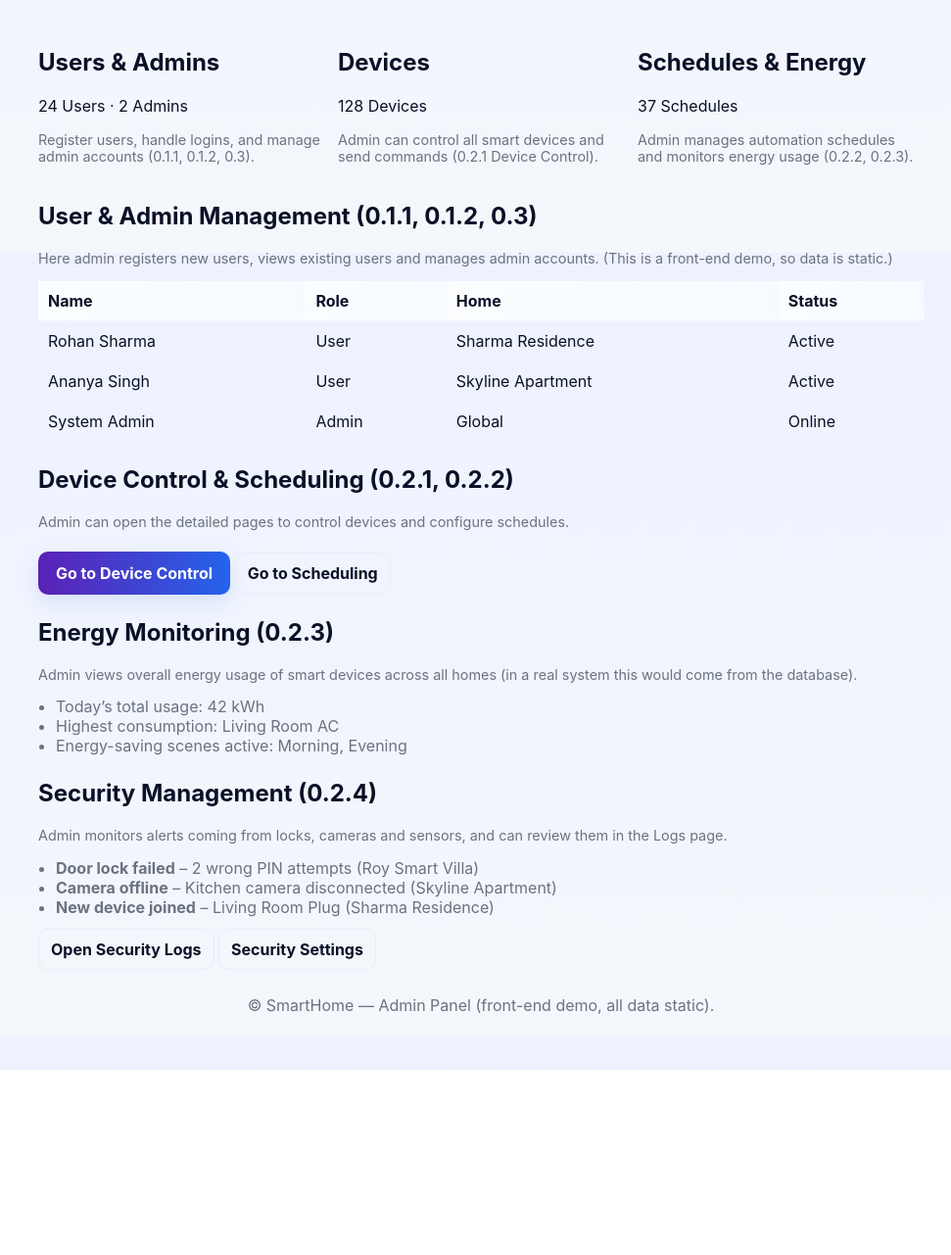
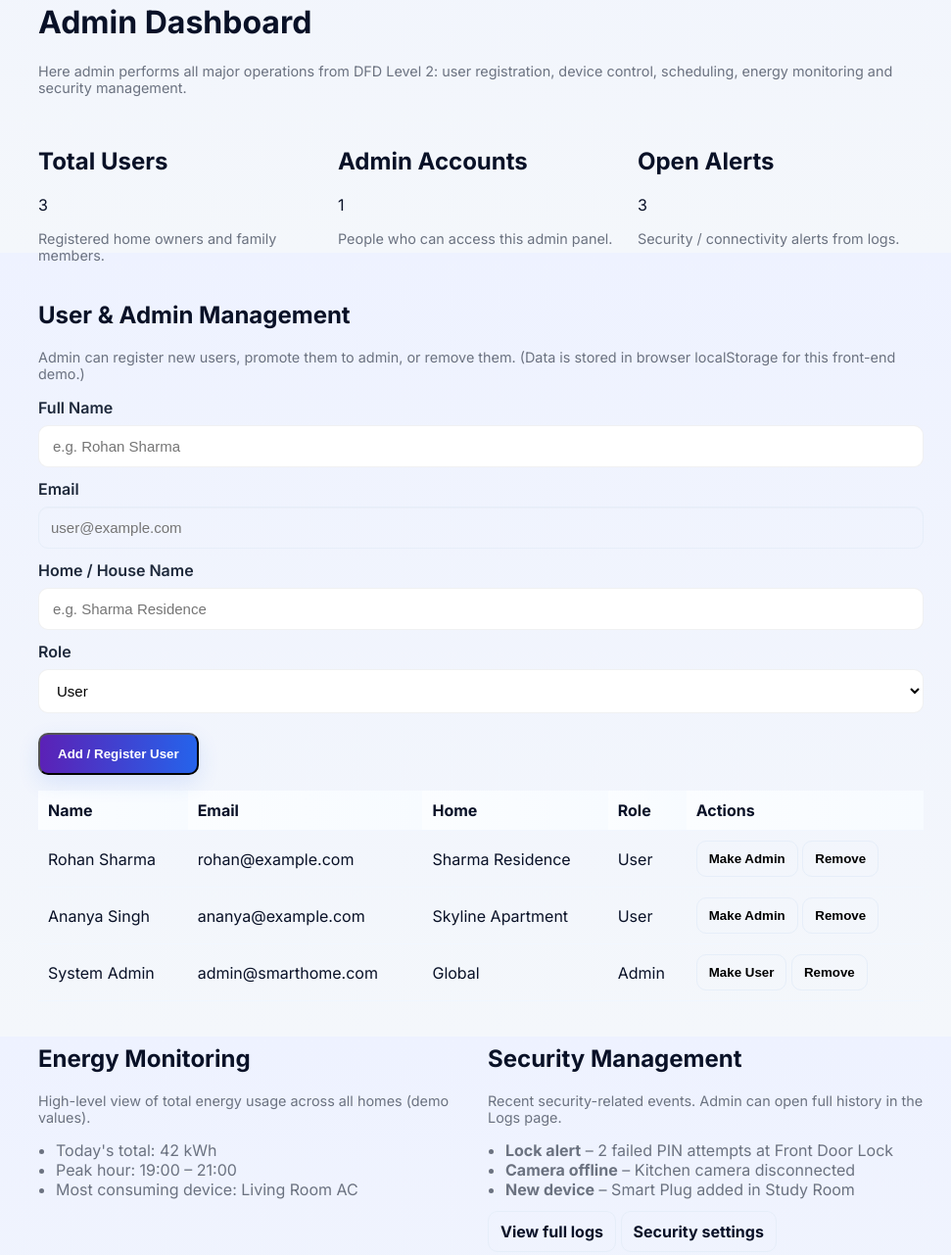
Before and after one commit to tuhitroy02/Smart-Home, a plain HTML site: page admin-dashboard.html in a window 1280 px wide. Shown: the part 542-1823 px from the top of the page at 98% size, without its empty margins (309-1280 px from the left). Before the commit the page ends 1634 px from the top, so only its background shows below. Drawn offline with Linux system fonts and the light colour scheme.

Commit message:
Update admin-dashboard.html

```diff
--- a/admin-dashboard.html
+++ b/admin-dashboard.html
@@ -4,13 +4,12 @@
   <meta charset="UTF-8">
   <title>SmartHome – Admin Dashboard</title>
   <meta name="viewport" content="width=device-width, initial-scale=1.0">
-
-  <!-- reuse your existing styles -->
   <link rel="stylesheet" href="styles.css">
+  <link href="https://fonts.googleapis.com/css2?family=Inter:wght@400;500;600;700&display=swap" rel="stylesheet">
 </head>
 <body class="app">
 
-  <!-- ========== ADMIN SIDEBAR ========== -->
+  <!-- ====== ADMIN SIDEBAR ====== -->
   <aside class="app-sidebar">
     <div class="brand">
       <div class="brand-mark">SH</div>
@@ -22,34 +21,32 @@
 
     <nav class="main-nav">
       <a class="nav-item active" href="admin-dashboard.html">
-        <img class="nav-icon" src="https://cdn.jsdelivr.net/npm/feather-icons/dist/icons/home.svg" alt="">
-        Admin Dashboard
+        <img class="nav-icon" src="https://cdn.jsdelivr.net/npm/feather-icons/dist/icons/layout.svg" alt="">
+        Overview
       </a>
-
-      <!-- These links point to your existing pages -->
+      <a class="nav-item" href="#user-management">
+        <img class="nav-icon" src="https://cdn.jsdelivr.net/npm/feather-icons/dist/icons/users.svg" alt="">
+        Users
+      </a>
       <a class="nav-item" href="devices.html">
         <img class="nav-icon" src="https://cdn.jsdelivr.net/npm/feather-icons/dist/icons/cpu.svg" alt="">
-        Device Control (0.2.1)
+        Devices
       </a>
-
       <a class="nav-item" href="schedules.html">
         <img class="nav-icon" src="https://cdn.jsdelivr.net/npm/feather-icons/dist/icons/calendar.svg" alt="">
-        Scheduling (0.2.2)
+        Schedules
       </a>
-
       <a class="nav-item" href="logs.html">
         <img class="nav-icon" src="https://cdn.jsdelivr.net/npm/feather-icons/dist/icons/book-open.svg" alt="">
-        Logs & Security (0.2.3 / 0.2.4)
+        Logs & Security
       </a>
-
       <a class="nav-item" href="settings.html">
         <img class="nav-icon" src="https://cdn.jsdelivr.net/npm/feather-icons/dist/icons/settings.svg" alt="">
         System Settings
       </a>
-
       <a class="nav-item" href="dashboard.html">
         <img class="nav-icon" src="https://cdn.jsdelivr.net/npm/feather-icons/dist/icons/user.svg" alt="">
-        Home Owner Dashboard
+        Home Owner View
       </a>
     </nav>
 
@@ -61,145 +58,250 @@
           <div class="small-muted">Full access</div>
         </div>
       </div>
+      <a class="signout" href="admin-login.html">
+        <img class="nav-icon" src="https://cdn.jsdelivr.net/npm/feather-icons/dist/icons/log-out.svg" alt="">
+        Sign out
+      </a>
     </div>
   </aside>
 
-  <!-- ========== MAIN ADMIN AREA ========== -->
+  <!-- ====== MAIN CONTENT ====== -->
   <main class="app-main">
-
     <!-- HEADER -->
     <header class="app-header">
       <div>
         <h1>Admin Dashboard</h1>
         <p class="small-muted">
-          Admin performs all main operations from DFD Level 2:
-          user registration, device control, scheduling, energy & security management.
+          Here admin performs all major operations from DFD Level 2:
+          user registration, device control, scheduling, energy monitoring and security management.
         </p>
       </div>
     </header>
 
-    <!-- TOP CARDS: show that admin manages everything -->
+    <!-- TOP STATS -->
     <section class="grid-3">
-      <!-- 0.1.1 / 0.1.2 / 0.3 -->
       <article class="card">
-        <h2 class="card-title">Users & Admins</h2>
-        <p class="card-value">24 Users · 2 Admins</p>
-        <p class="small-muted">
-          Register users, handle logins, and manage admin accounts (0.1.1, 0.1.2, 0.3).
-        </p>
+        <h2 class="card-title">Total Users</h2>
+        <p class="card-value" id="stat-users">0</p>
+        <p class="small-muted">Registered home owners and family members.</p>
       </article>
 
-      <!-- 0.2.1 -->
       <article class="card">
-        <h2 class="card-title">Devices</h2>
-        <p class="card-value">128 Devices</p>
-        <p class="small-muted">
-          Admin can control all smart devices and send commands (0.2.1 Device Control).
-        </p>
+        <h2 class="card-title">Admin Accounts</h2>
+        <p class="card-value" id="stat-admins">0</p>
+        <p class="small-muted">People who can access this admin panel.</p>
       </article>
 
-      <!-- 0.2.2 / 0.2.3 -->
       <article class="card">
-        <h2 class="card-title">Schedules & Energy</h2>
-        <p class="card-value">37 Schedules</p>
-        <p class="small-muted">
-          Admin manages automation schedules and monitors energy usage (0.2.2, 0.2.3).
-        </p>
+        <h2 class="card-title">Open Alerts</h2>
+        <p class="card-value">3</p>
+        <p class="small-muted">Security / connectivity alerts from logs.</p>
       </article>
     </section>
 
-    <!-- USER / ADMIN MANAGEMENT (0.1.1, 0.1.2, 0.3) -->
-    <section class="card" style="margin-top:1.5rem;">
-      <h2 class="card-title">User & Admin Management (0.1.1, 0.1.2, 0.3)</h2>
+    <!-- USER MANAGEMENT (REGISTER / REMOVE USERS, ADMIN MGMT) -->
+    <section id="user-management" class="card" style="margin-top:1.5rem;">
+      <h2 class="card-title">User & Admin Management</h2>
       <p class="small-muted">
-        Here admin registers new users, views existing users and manages admin accounts.
-        (This is a front-end demo, so data is static.)
+        Admin can register new users, promote them to admin, or remove them.
+        (Data is stored in browser localStorage for this front-end demo.)
       </p>
 
-      <table class="log-table" style="margin-top:0.75rem;">
+      <!-- Add user form -->
+      <form id="addUserForm" class="grid-4" style="margin-top:1rem; gap:0.75rem;">
+        <div class="field">
+          <label class="label">Full Name</label>
+          <input class="input" name="name" required placeholder="e.g. Rohan Sharma">
+        </div>
+        <div class="field">
+          <label class="label">Email</label>
+          <input class="input" name="email" type="email" required placeholder="user@example.com">
+        </div>
+        <div class="field">
+          <label class="label">Home / House Name</label>
+          <input class="input" name="home" required placeholder="e.g. Sharma Residence">
+        </div>
+        <div class="field">
+          <label class="label">Role</label>
+          <select class="input" name="role">
+            <option value="user">User</option>
+            <option value="admin">Admin</option>
+          </select>
+        </div>
+
+        <div style="grid-column:1 / -1; margin-top:0.5rem;">
+          <button type="submit" class="btn-primary">Add / Register User</button>
+        </div>
+      </form>
+
+      <!-- Users table -->
+      <div style="margin-top:1rem; overflow-x:auto;">
+        <table class="log-table" id="usersTable">
           <thead>
             <tr>
               <th>Name</th>
+              <th>Email</th>
+              <th>Home</th>
               <th>Role</th>
-            <th>Home</th>
-            <th>Status</th>
+              <th>Actions</th>
             </tr>
           </thead>
           <tbody>
-          <tr>
-            <td>Rohan Sharma</td>
-            <td>User</td>
-            <td>Sharma Residence</td>
-            <td>Active</td>
-          </tr>
-          <tr>
-            <td>Ananya Singh</td>
-            <td>User</td>
-            <td>Skyline Apartment</td>
-            <td>Active</td>
-          </tr>
-          <tr>
-            <td>System Admin</td>
-            <td>Admin</td>
-            <td>Global</td>
-            <td>Online</td>
-          </tr>
+            <!-- filled by JS -->
           </tbody>
         </table>
-    </section>
-
-    <!-- DEVICE CONTROL & SCHEDULING (0.2.1, 0.2.2) -->
-    <section class="card" style="margin-top:1.5rem;">
-      <h2 class="card-title">Device Control & Scheduling (0.2.1, 0.2.2)</h2>
-      <p class="small-muted">
-        Admin can open the detailed pages to control devices and configure schedules.
-      </p>
-
-      <div class="chip-row" style="margin-top:0.75rem;">
-        <a href="devices.html" class="btn-primary">Go to Device Control</a>
-        <a href="schedules.html" class="btn-ghost">Go to Scheduling</a>
       </div>
     </section>
 
-    <!-- ENERGY MONITORING (0.2.3) -->
-    <section class="card" style="margin-top:1.5rem;">
-      <h2 class="card-title">Energy Monitoring (0.2.3)</h2>
+    <!-- ENERGY & SECURITY SECTIONS (to match DFD 0.2.3 & 0.2.4) -->
+    <section class="two-col" style="margin-top:1.5rem;">
+      <!-- Energy Monitoring -->
+      <div class="card">
+        <h2 class="card-title">Energy Monitoring</h2>
         <p class="small-muted">
-        Admin views overall energy usage of smart devices across all homes
-        (in a real system this would come from the database).
+          High-level view of total energy usage across all homes (demo values).
         </p>
         <ul class="compact-list" style="margin-top:0.75rem;">
-        <li>Today’s total usage: 42 kWh</li>
-        <li>Highest consumption: Living Room AC</li>
-        <li>Energy-saving scenes active: Morning, Evening</li>
+          <li>Today's total: 42 kWh</li>
+          <li>Peak hour: 19:00 – 21:00</li>
+          <li>Most consuming device: Living Room AC</li>
         </ul>
-    </section>
+      </div>
 
-    <!-- SECURITY MANAGEMENT (0.2.4) -->
-    <section class="card" id="security-section" style="margin-top:1.5rem;">
-      <h2 class="card-title">Security Management (0.2.4)</h2>
+      <!-- Security Management -->
+      <div class="card">
+        <h2 class="card-title">Security Management</h2>
         <p class="small-muted">
-        Admin monitors alerts coming from locks, cameras and sensors,
-        and can review them in the Logs page.
+          Recent security-related events. Admin can open full history in the Logs page.
         </p>
-
         <ul class="compact-list" style="margin-top:0.75rem;">
-        <li><strong>Door lock failed</strong> – 2 wrong PIN attempts (Roy Smart Villa)</li>
-        <li><strong>Camera offline</strong> – Kitchen camera disconnected (Skyline Apartment)</li>
-        <li><strong>New device joined</strong> – Living Room Plug (Sharma Residence)</li>
+          <li><strong>Lock alert</strong> – 2 failed PIN attempts at Front Door Lock</li>
+          <li><strong>Camera offline</strong> – Kitchen camera disconnected</li>
+          <li><strong>New device</strong> – Smart Plug added in Study Room</li>
         </ul>
-
         <div class="chip-row" style="margin-top:0.75rem;">
-        <a href="logs.html" class="btn-ghost">Open Security Logs</a>
-        <a href="settings.html" class="btn-ghost">Security Settings</a>
+          <a href="logs.html" class="btn-ghost">View full logs</a>
+          <a href="settings.html" class="btn-ghost">Security settings</a>
+        </div>
       </div>
     </section>
 
     <footer class="app-footer">
-      <p>© SmartHome — Admin Panel (front-end demo, all data static).</p>
+      <p>© SmartHome — Admin Panel (front-end demo, data stored in browser only).</p>
     </footer>
-
   </main>
 
+  <!-- JS for user management -->
+  <script>
+    // Use localStorage key for users list
+    const STORAGE_KEY = 'smarthome_admin_users';
+
+    function loadUsers() {
+      try {
+        const raw = localStorage.getItem(STORAGE_KEY);
+        return raw ? JSON.parse(raw) : [];
+      } catch (e) {
+        return [];
+      }
+    }
+
+    function saveUsers(users) {
+      localStorage.setItem(STORAGE_KEY, JSON.stringify(users));
+    }
+
+    // Some default demo users (only on first load)
+    function ensureDemoUsers() {
+      let users = loadUsers();
+      if (users.length === 0) {
+        users = [
+          { name: 'Rohan Sharma',  email: 'rohan@example.com',  home: 'Sharma Residence',  role: 'user'  },
+          { name: 'Ananya Singh', email: 'ananya@example.com', home: 'Skyline Apartment', role: 'user'  },
+          { name: 'System Admin', email: 'admin@smarthome.com', home: 'Global',           role: 'admin' }
+        ];
+        saveUsers(users);
+      }
+    }
+
+    function renderUsersTable() {
+      const tbody = document.querySelector('#usersTable tbody');
+      tbody.innerHTML = '';
+      const users = loadUsers();
+
+      users.forEach((u, index) => {
+        const tr = document.createElement('tr');
+
+        tr.innerHTML = `
+          <td>${u.name}</td>
+          <td>${u.email}</td>
+          <td>${u.home}</td>
+          <td>${u.role === 'admin' ? 'Admin' : 'User'}</td>
+          <td>
+            <button class="btn-ghost small" data-action="promote" data-index="${index}">
+              ${u.role === 'admin' ? 'Make User' : 'Make Admin'}
+            </button>
+            <button class="btn-ghost small" data-action="delete" data-index="${index}">
+              Remove
+            </button>
+          </td>
+        `;
+
+        tbody.appendChild(tr);
+      });
+
+      // Update stats
+      const totalUsers = users.length;
+      const adminCount = users.filter(u => u.role === 'admin').length;
+      document.getElementById('stat-users').textContent  = totalUsers;
+      document.getElementById('stat-admins').textContent = adminCount;
+    }
+
+    document.addEventListener('DOMContentLoaded', () => {
+      ensureDemoUsers();
+      renderUsersTable();
+
+      // Handle add user
+      const form = document.getElementById('addUserForm');
+      form.addEventListener('submit', (e) => {
+        e.preventDefault();
+        const formData = new FormData(form);
+        const user = {
+          name:  formData.get('name').trim(),
+          email: formData.get('email').trim(),
+          home:  formData.get('home').trim(),
+          role:  formData.get('role')
+        };
+        if (!user.name || !user.email || !user.home) {
+          alert('Please fill all fields');
+          return;
+        }
+        const users = loadUsers();
+        users.push(user);
+        saveUsers(users);
+        form.reset();
+        renderUsersTable();
+      });
+
+      // Handle promote / delete buttons using event delegation
+      document.querySelector('#usersTable tbody').addEventListener('click', (e) => {
+        const btn = e.target.closest('button[data-action]');
+        if (!btn) return;
+        const index = parseInt(btn.dataset.index, 10);
+        const action = btn.dataset.action;
+        const users = loadUsers();
+
+        if (action === 'delete') {
+          if (confirm('Remove this user?')) {
+            users.splice(index, 1);
+            saveUsers(users);
+            renderUsersTable();
+          }
+        } else if (action === 'promote') {
+          users[index].role = users[index].role === 'admin' ? 'user' : 'admin';
+          saveUsers(users);
+          renderUsersTable();
+        }
+      });
+    });
+  </script>
 </body>
 </html>
```
Lines whose indentation alone changed are shown as unchanged.
